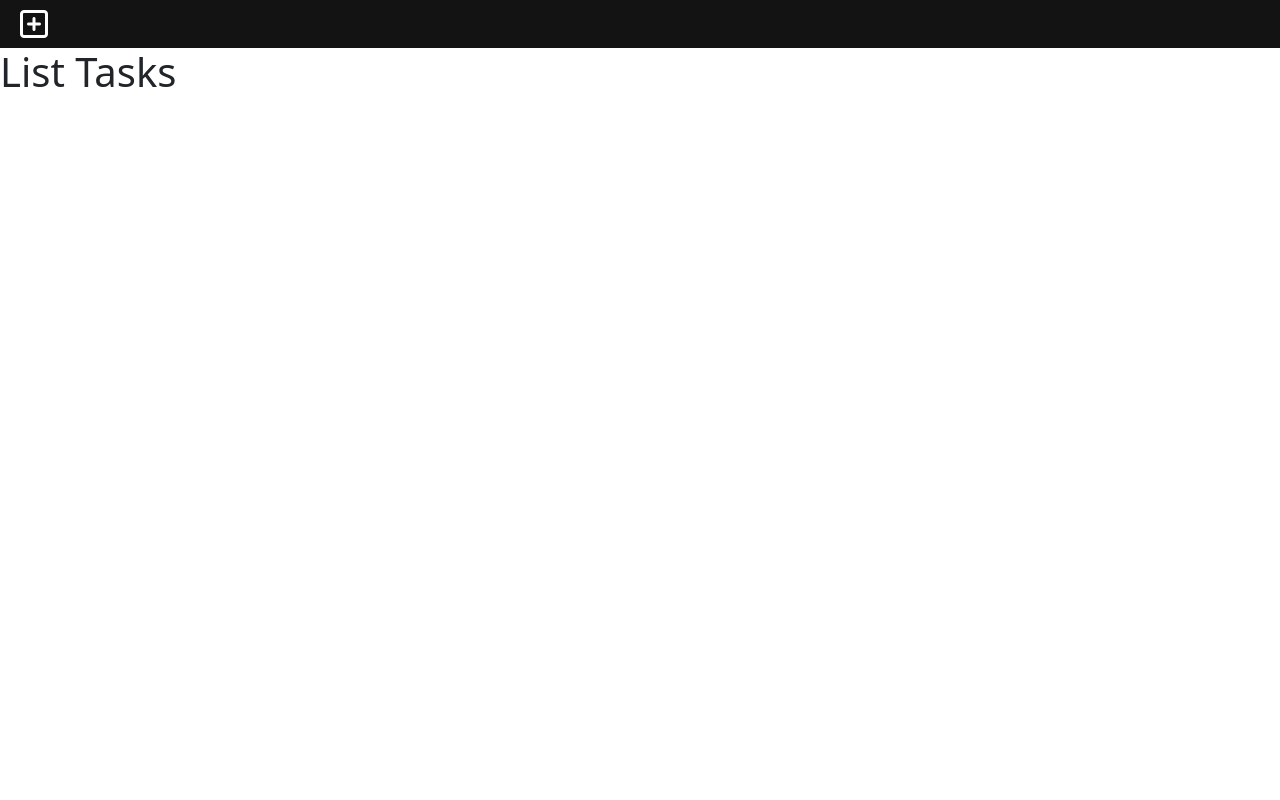
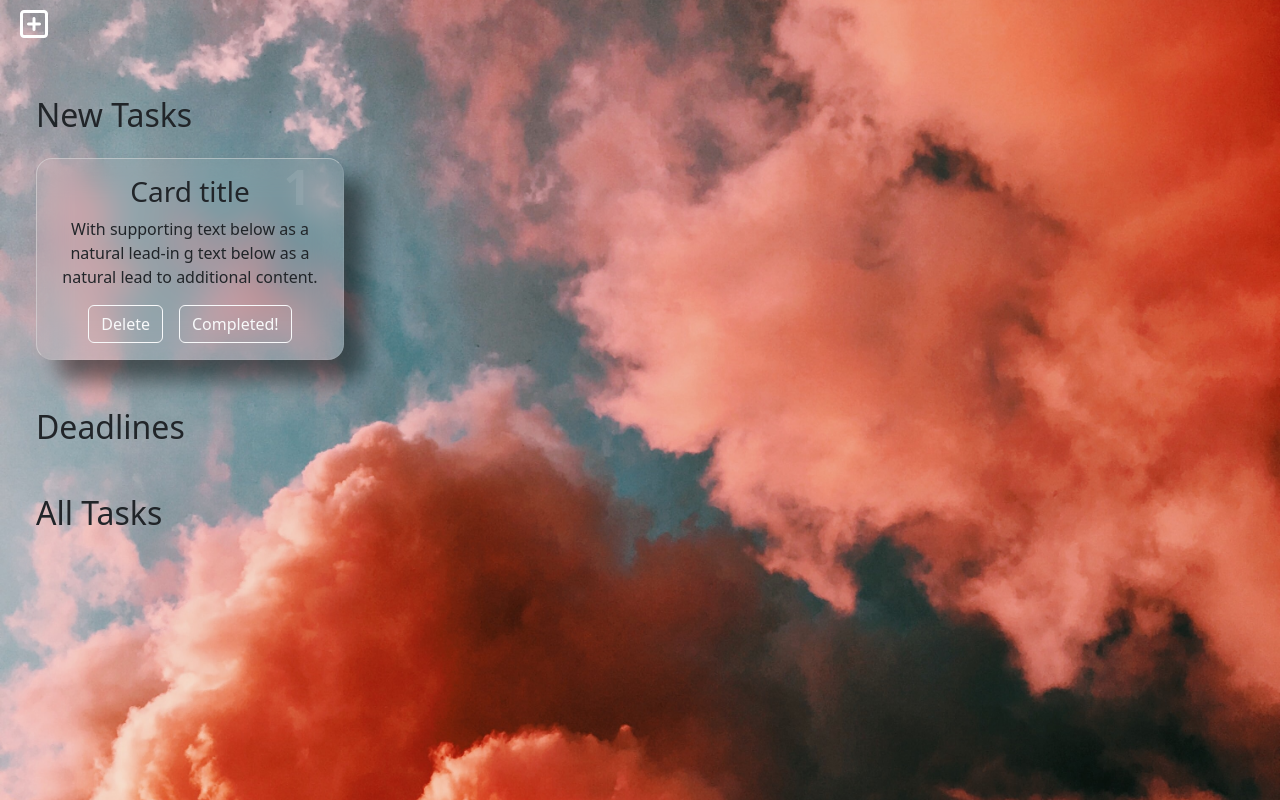
Before and after one commit to temoc1n/Treffio, a Vue app in the folder treffio_vuejs/: page /list-tasks in a window 1280 px wide. Built offline with nearby package versions, Linux system fonts and the light colour scheme.

Commit message:
Cool card style

```diff
--- a/treffio_vuejs/src/assets/main.css
+++ b/treffio_vuejs/src/assets/main.css
@@ -1,8 +1,35 @@
 /*Here it will go main classes that can be reused along the application development*/
+
+/*General*/
+
+body {
+    background-image: url('../assets/background.jpg') !important;
+    background-size: cover;
+    background-position: center center;
+    background-attachment: fixed;
+}
+
+.delete-btn:hover, .delete-btn:active {
+    background-color: rgba(255, 0, 0, 0.744) !important;
+    color: white !important;
+}
+.complete-btn:hover, .complete-btn:active {
+    background-color: rgba(32, 227, 26, 0.744) !important;
+    color: white !important;
+}
+
+.card-number {
+    color: rgba(255,255,255,0.09);
+    font-size: 3rem;
+    z-index: -1;
+    position: absolute;
+    top: -0.5rem;
+    right: 2rem;
+}
 
 /*SIDE BAR*/
 .side_bar {
-    background-color: rgb(13, 74, 23);
+    background-color: rgba(13, 74, 23, 0.656);
 }
 .sidebar-options {
     cursor: pointer;
@@ -34,10 +61,6 @@
 
 /*HEADER*/
 
-.header {
-    background-color: rgb(20, 19, 19);
-}
-
 .header-button {
     cursor: pointer;
 }
@@ -47,6 +70,25 @@
     cursor: pointer;
 }
 
-.cape {
-    background-color:rgba(20, 19, 19, 0.515);
+.card {
+    border-radius: 1rem;
+    border: 1px solid transparent;
+    backdrop-filter: blur(1rem);
+    box-shadow: 1.3rem 1.3rem 1.3rem rgba(0,0,0,0.5);
+
+    border-top-color: rgba(225,225,225,0.5);
+    border-left-color: rgba(225,225,225,0.5);
+    border-bottom-color: rgba(225,225,225,0.1);
+    border-right-color: rgba(225,225,225,0.1);
 }
+
+/*TASKS*/
+
+.task-list {
+    width: 2000px !important;
+    overflow-x: scroll !important;
+}
+
+.task-card {
+    background-color: rgba(225,225,225,0.1);
+}
--- /dev/null
+++ b/treffio_vuejs/src/components/Cards/TaskComponent.vue
@@ -0,0 +1,25 @@
+<template>
+    <div class="card w-25 task-card" :style="getIndex" >
+  <div class="card-body text-center">
+    <span class="card-number fw-bolder">1</span>
+    <h3 class="card-title">Card title</h3>
+    <p class="card-text">With supporting text below as a natural lead-in g text below as a natural lead to additional content. </p>
+    <a href="#" class="btn delete-btn btn-outline-light me-3">Delete</a>
+    <a href="#" class="btn complete-btn btn-outline-light">Completed!</a>
+  </div>
+</div>
+</template>
+<script>
+import { mapGetters } from 'vuex';
+export default {
+    name: 'TaskComponent',
+    computed: {
+        ...mapGetters([
+            'getIndex'
+        ])
+    }
+}
+</script>
+<style scoped>
+
+</style>
--- a/treffio_vuejs/src/views/ListTasks.vue
+++ b/treffio_vuejs/src/views/ListTasks.vue
@@ -1,9 +1,32 @@
 <template>
-    <h1>List Tasks</h1>
+   <div class="container-fluid">
+                <div class="new-tasks ps-4 mt-5">
+                    <div class="text-start">
+                        <h2>New Tasks</h2>
+                    </div>
+                    <div class="tasks-list d-flex gap-3 pt-3">
+                        <TaskComponent />
+                    </div>
+                </div>
+                <div class="deadline-tasks ps-4 mt-5">
+                    <div class="text-start">
+                        <h2>Deadlines</h2>
+                    </div>
+                </div>
+                <div class="all-tasks ps-4 mt-5" :style="getIndex">
+                    <div class="text-start">
+                        <h2>All Tasks</h2>
+                    </div>
+                </div>
+            </div>
 </template>
 <script>
+import TaskComponent from '@/components/Cards/TaskComponent.vue'
 export default {
-    name: 'ListTasks'
+    name: 'ListTasks',
+    components:{
+        'TaskComponent': TaskComponent
+    },
 }
 </script>
 <style scoped>
--- a/treffio_vuejs/src/views/MainDashboard.vue
+++ b/treffio_vuejs/src/views/MainDashboard.vue
@@ -4,7 +4,7 @@
             <div class="col-md-12">
                 <div class="greetings">
                     <div class="text-center">
-                        <h1><i class="fa-solid fa-house-user fa-beat me-3 mt-5"></i>Hello, {{ username }}!</h1>
+                        <h1 class="text-white"><i class="fa-solid fa-house-user fa-beat me-3 mt-5"></i>Hello, {{ username }}!</h1>
                     </div>
                 </div>
             </div>
--- a/treffio_vuejs/src/views/NewTask.vue
+++ b/treffio_vuejs/src/views/NewTask.vue
@@ -1,9 +1,11 @@
 <template>
     <div class="container-fluid">
+        <!-- Still working on the darker background-->
         <div class="position-fixed">
             <div class="cape vh-100 wh-100 m-0 position-absolute">
             </div>
         </div>
+        <!---->
         <div class="row h-100">
             <div class="col-md-12">
                 <div class="text-center">
--- a/treffio_vuejs/src/views/SavedTasks.vue
+++ b/treffio_vuejs/src/views/SavedTasks.vue
@@ -1,9 +1,9 @@
 <template>
-    <h1>Saved Tasks</h1>
+<h1>Saved</h1>
 </template>
 <script>
 export default {
-    name: 'SavedTasks'
+    name: 'SavedTasks',
 }
 </script>
 <style scoped>
```
Also changed, not shown: treffio_vuejs/src/assets/background.jpg (added).
